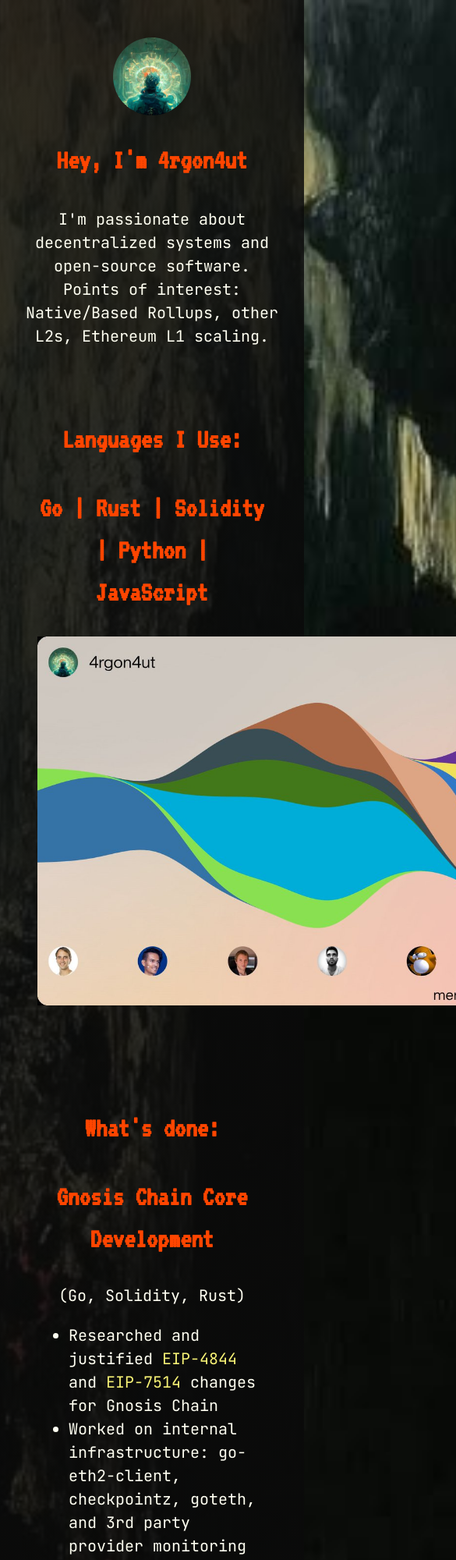
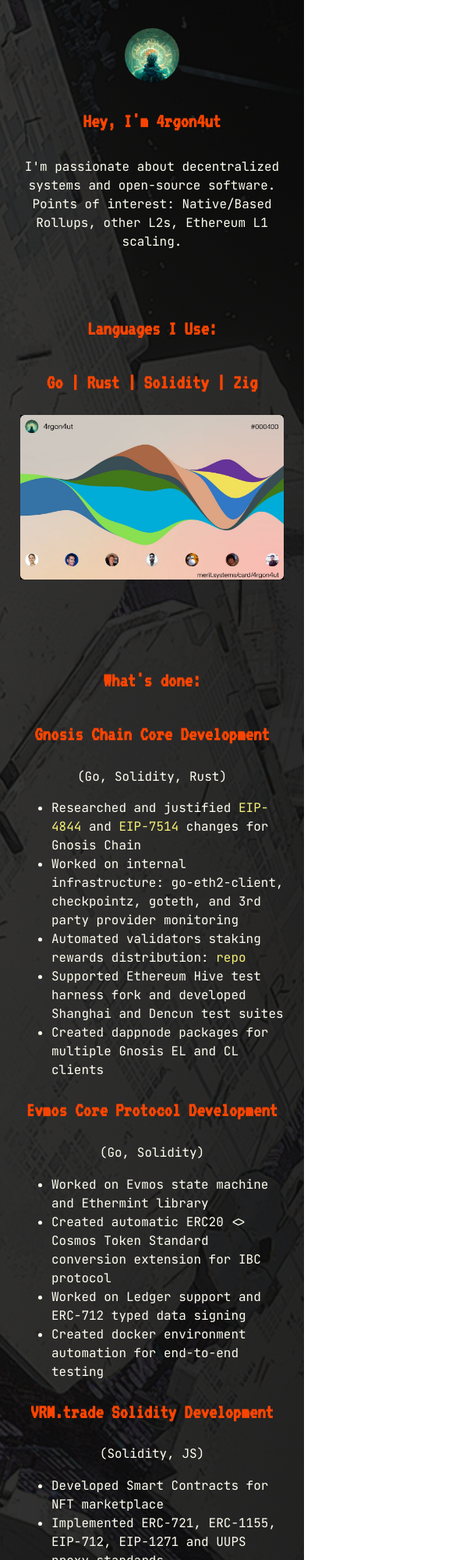
Before and after one commit to 4rgon4ut/hub, a plain HTML site: page index.html in a window 390 px wide. Shown: the top 2000 px of the page at 78% size, 585 px wide, since content can reach past the window. Drawn offline with Linux system fonts and the light colour scheme.

Commit message:
feat: adaptive

```diff
--- a/index.html
+++ b/index.html
@@ -3,55 +3,55 @@
 <head>
     <meta charset="UTF-8">
     <meta name="viewport" content="width=device-width, initial-scale=1.0">
-    <title>My page</title>
+    <title>4rgon4ut</title>
     <style>
         @import url('https://fonts.googleapis.com/css2?family=VT323&display=swap');
         @import url('https://fonts.googleapis.com/css2?family=JetBrains+Mono&display=swap');
         body {
-            background-image: linear-gradient(to bottom right, rgba(10, 10, 10, 0.8), rgba(10, 10, 10, 0.9)), url('./image copy 3.png');
+            background-image: linear-gradient(to bottom right, rgba(10, 10, 10, 0.8), rgba(10, 10, 10, 0.9)), url('hub_background2.jpg');
             background-size: cover;
             background-position: center;
             background-repeat: no-repeat;
-            color: rgb(255, 255, 241); /* Main font color */
-            font-family: 'JetBrains Mono', monospace; /* Use JetBrains Mono for main text */
+            color: rgb(255, 255, 241);
+            font-family: 'JetBrains Mono', monospace;
             text-align: center;
             padding: 20px;
             font-size: 20px;
-            line-height: 1.5; /* Improved readability */
+            line-height: 1.5;
         }
         h1, h2 {
-            font-family: 'VT323', monospace; /* Use VT323 for headings */
+            font-family: 'VT323', monospace;
             font-size: 36px;
             margin-top: 20px;
-            color: #ff4500; /* Hot orange for headings */
+            color: #ff4500;
         }
         h1 {
             padding: 10px;
         }
         a {
-            color: #f7f275; /* Highlight color */
+            color: #f7f275;
             text-decoration: none;
             transition: color 0.3s;
         }
         a:hover {
-            color: #ff6600; /* Bright orange on hover */
+            color: #ff6600;
         }
         .section {
             margin: 40px 0;
             padding: 20px;
         }
         .experience {
-            margin: 20px auto;            /* Center the container */
-            max-width: 800px;             /* Set a max width for better readability */
-            text-align: left;             /* Align content to the left */
+            margin: 20px auto;
+            max-width: 800px;
+            text-align: left;
         }
         .experience p {
-            margin: 10px 0;              /* Paragraph spacing */
-            line-height: 1.6;            /* Improve readability */
-            text-align: left;            /* Left align paragraphs */
+            margin: 10px 0;
+            line-height: 1.6;
+            text-align: left;
         }
         .experience h1, .experience h2 {
-            text-align: center;          /* Center the headings within the section */
+            text-align: center;
         }
         .icons img {
             width: 60px;
@@ -60,38 +60,40 @@
             transition: transform 0.3s;
         }
         .icons img:hover {
-            transform: scale(1.1); /* Scale effect on hover */
+            transform: scale(1.1);
         }
         .font-switch {
             margin-top: 20px;
             padding: 10px 20px;
-            background: #ffcc00; /* Neon yellow */
+            background: #ffcc00;
             color: #000;
             border: none;
             font-size: 20px;
             cursor: pointer;
             transition: background 0.3s;
-            float: left; /* Move button to the left */
+            float: left;
         }
         .font-switch:hover {
-            background: #ff6600; /* Bright orange on hover */
+            background: #ff6600;
         }
         .avatar {
             width: 100px;
             height: 100px;
             border-radius: 50%;
-            margin: 20px auto; /* Center the avatar */
-            display: block; /* Ensure it behaves as a block element for centering */
+            margin: 20px auto;
+            display: block;
         }
         .merit-image {
-            width: 20cm; /* Increase size of merit image */
-            margin: 20px auto; /* Center the merit image */
-            display: block; /* Ensure it behaves as a block element for centering */
+            width: 20cm;
+            max-width: 100%;
+            margin: 20px auto;
+            display: block;
         }
         .card-container {
             display: flex;
             justify-content: center;
             gap: 20px;
+            flex-wrap: wrap;
         }
         .card {
             width: 300px;
@@ -123,7 +125,7 @@
             margin-top: 20px;
         }
         .embed-item {
-            flex: 1 1 300px;           /* Flexible width with a min size */
+            flex: 1 1 300px;
             max-width: 400px;
             border: 1px solid rgba(255, 255, 255, 0.2);
             padding: 10px;
@@ -131,14 +133,11 @@
             border-radius: 10px;
         }
         .twitter-embed {
-            /* Scale the Twitter embed down to 50% of its original size */
             transform: scale(0.5);
             transform-origin: top left;
-            /* Since scaling reduces visual size, set a width/height for the container */
             width: 500px;
             height: 300px;
         }
-        /* Optional: Style for Mirror iframes to ensure they fill their containers */
         .mirror-embed iframe {
             width: 100%;
             height: 100%;
@@ -152,6 +151,65 @@
         .socials p {
             margin: 0 auto;
         }
+
+        /* Responsive styles */
+        @media (max-width: 900px) {
+            .experience, .socials {
+                max-width: 98vw;
+                padding: 10px;
+            }
+            .section {
+                padding: 10px;
+            }
+        }
+        @media (max-width: 600px) {
+            body {
+                font-size: 16px;
+                padding: 8px;
+            }
+            h1, h2 {
+                font-size: 26px;
+            }
+            .avatar {
+                width: 70px;
+                height: 70px;
+            }
+            .merit-image {
+                width: 100%;
+                max-width: 100vw;
+            }
+            .card-container {
+                flex-direction: column;
+                gap: 12px;
+            }
+            .card {
+                width: 95vw;
+                max-width: 340px;
+                height: auto;
+            }
+            .card img {
+                height: 140px;
+            }
+            .embed-grid {
+                flex-direction: column;
+                gap: 12px;
+            }
+            .embed-item {
+                max-width: 98vw;
+            }
+            .twitter-embed {
+                transform: scale(0.8);
+                width: 320px;
+                height: 200px;
+            }
+            .font-switch {
+                font-size: 16px;
+                padding: 8px 12px;
+                float: none;
+                display: block;
+                margin: 12px auto 0 auto;
+            }
+        }
     </style>
 </head>
 <body>
@@ -162,10 +220,9 @@
     <p style="text-align: center; max-width: 1000px; margin: 0 auto;">I'm passionate about decentralized systems and open-source software.</p>
     <p style="text-align: center; max-width: 1000px; margin: 0 auto;">Points of interest: Native/Based Rollups, other L2s, Ethereum L1 scaling.</p>
 
-
     <div class="section">
         <h1>Languages I Use:</h1>
-        <h2>Go | Rust | Solidity | Python | JavaScript</h2>
+        <h2>Go | Rust | Solidity | Zig </h2>
         <img src="./merit.png" alt="Custom Image" class="merit-image">
     </div>
 
```
Also changed, not shown: hub_background2.jpg (added), 1 other file.
